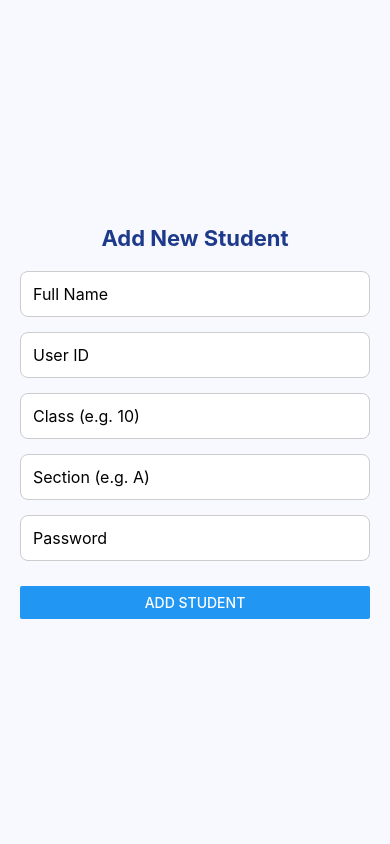
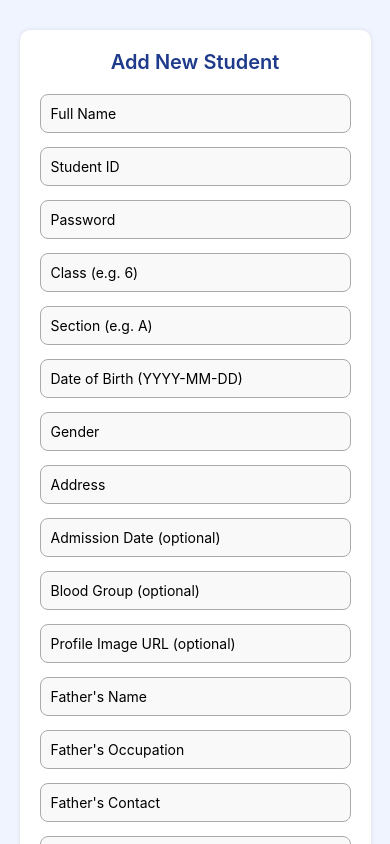
Before and after one commit to Space-IN/school-app_frontend, a React Native app: screen /AddStudentScreen in a window 390 px wide. Built offline with nearby package versions, Linux system fonts and the light colour scheme; what react-native-calendars would draw is missing.

Commit message:
feautres

```diff
--- a/screens/Admin/AddStudentScreen.js
+++ b/screens/Admin/AddStudentScreen.js
@@ -3,136 +3,183 @@ import {
   View,
   Text,
   TextInput,
+  ScrollView,
+  StyleSheet,
   Button,
-  StyleSheet,
   Alert,
-  ScrollView,
-  ActivityIndicator,
+  Dimensions,
 } from 'react-native';
 import axios from 'axios';
+import BASE_URL from '../../config/baseURL';
 
-export default function AddStudentScreen({ navigation }) {
-  const [name, setName] = useState('');
-  const [userId, setUserId] = useState('');
-  const [className, setClassName] = useState('');
-  const [section, setSection] = useState('');
-  const [password, setPassword] = useState('');
-  const [loading, setLoading] = useState(false);
+const AddStudentScreen = () => {
+  const [form, setForm] = useState({
+    name: '',
+    userId: '',
+    password: '',
+    className: '',
+    section: '',
+    dob: '',
+    gender: '',
+    address: '',
+    admissionDate: '',
+    bloodGroup: '',
+    profileImage: '',
 
-  const handleAddStudent = async () => {
-    if (!name || !userId || !className || !section || !password) {
-      Alert.alert('Validation Error', 'Please fill in all fields');
+    // ✅ Parent-related fields
+    fatherName: '',
+    fatherOccupation: '',
+    fatherContact: '',
+    motherName: '',
+    motherOccupation: '',
+    motherContact: '',
+    parentEmail: '',
+  });
+
+  const handleChange = (field, value) => {
+    setForm({ ...form, [field]: value });
+  };
+
+  const handleSubmit = async () => {
+    const requiredFields = ['name', 'userId', 'password', 'className', 'section'];
+    for (let field of requiredFields) {
+      if (!form[field]) {
+        Alert.alert('Validation Error', `Please fill in the ${field} field.`);
         return;
       }
+    }
 
+    try {
       const payload = {
-      name: name.trim(),
-      userId: userId.trim().toLowerCase(),
-      className: className.trim(),
-      section: section.trim(),
-      password: password.trim(),
+        name: form.name.trim(),
+        userId: form.userId.trim().toLowerCase(),
+        password: form.password.trim(),
+        className: form.className.trim(),
+        section: form.section.trim().toUpperCase(),
+        dob: form.dob?.trim() || '',
+        gender: form.gender?.trim() || '',
+        address: form.address?.trim() || '',
+        admissionDate: form.admissionDate?.trim() || '',
+        bloodGroup: form.bloodGroup?.trim() || '',
+        profileImage: form.profileImage?.trim() || '',
+
+        // ✅ Parent data
+        fatherName: form.fatherName?.trim() || '',
+        fatherOccupation: form.fatherOccupation?.trim() || '',
+        fatherContact: form.fatherContact?.trim() || '',
+        motherName: form.motherName?.trim() || '',
+        motherOccupation: form.motherOccupation?.trim() || '',
+        motherContact: form.motherContact?.trim() || '',
+        parentEmail: form.parentEmail?.trim() || '',
       };
 
-    console.log('📦 Sending student data:', payload);
+      const res = await axios.post(`${BASE_URL}/api/admin/add-student`, payload);
+      Alert.alert('✅ Success', res.data.message);
 
-    try {
-      setLoading(true);
-
-      const response = await axios.post('http://10.221.34.143:5000/api/admin/add-student', payload);
-
-      console.log('✅ Student added response:', response.data);
-      Alert.alert('Success', 'Student added successfully');
-
-      // Optionally reset fields
-      setName('');
-      setUserId('');
-      setClassName('');
-      setSection('');
-      setPassword('');
+      setForm({
+        name: '',
+        userId: '',
+        password: '',
+        className: '',
+        section: '',
+        dob: '',
+        gender: '',
+        address: '',
+        admissionDate: '',
+        bloodGroup: '',
+        profileImage: '',
+        fatherName: '',
+        fatherOccupation: '',
+        fatherContact: '',
+        motherName: '',
+        motherOccupation: '',
+        motherContact: '',
+        parentEmail: '',
+      });
     } catch (err) {
-      console.error('❌ Add student error:', err.response?.data || err.message);
-      Alert.alert('Error', err.response?.data?.message || 'Failed to add student');
-    } finally {
-      setLoading(false);
+      console.error('❌ Error adding student:', err);
+      Alert.alert('❌ Error', err.response?.data?.message || 'Something went wrong');
     }
   };
 
+  const fields = [
+    ['name', 'Full Name'],
+    ['userId', 'Student ID'],
+    ['password', 'Password'],
+    ['className', 'Class (e.g. 6)'],
+    ['section', 'Section (e.g. A)'],
+    ['dob', 'Date of Birth (YYYY-MM-DD)'],
+    ['gender', 'Gender'],
+    ['address', 'Address'],
+    ['admissionDate', 'Admission Date (optional)'],
+    ['bloodGroup', 'Blood Group (optional)'],
+    ['profileImage', 'Profile Image URL (optional)'],
+    // ✅ Parent Fields
+    ['fatherName', "Father's Name"],
+    ['fatherOccupation', "Father's Occupation"],
+    ['fatherContact', "Father's Contact"],
+    ['motherName', "Mother's Name"],
+    ['motherOccupation', "Mother's Occupation"],
+    ['motherContact', "Mother's Contact"],
+    ['parentEmail', 'Parent Email (optional)'],
+  ];
+
   return (
-    <ScrollView contentContainerStyle={styles.container}>
+    <ScrollView contentContainerStyle={styles.scrollContainer}>
+      <View style={styles.form}>
         <Text style={styles.title}>Add New Student</Text>
 
+        {fields.map(([field, placeholder]) => (
           <TextInput
+            key={field}
+            placeholder={placeholder}
+            value={form[field]}
+            onChangeText={(text) => handleChange(field, text)}
             style={styles.input}
-        placeholder="Full Name"
-        value={name}
-        onChangeText={setName}
-      />
-
-      <TextInput
-        style={styles.input}
-        placeholder="User ID"
-        value={userId}
-        onChangeText={setUserId}
             autoCapitalize="none"
           />
+        ))}
 
-      <TextInput
-        style={styles.input}
-        placeholder="Class (e.g. 10)"
-        value={className}
-        onChangeText={setClassName}
-      />
-
-      <TextInput
-        style={styles.input}
-        placeholder="Section (e.g. A)"
-        value={section}
-        onChangeText={setSection}
-      />
-
-      <TextInput
-        style={styles.input}
-        placeholder="Password"
-        secureTextEntry
-        value={password}
-        onChangeText={setPassword}
-      />
-
-      <View style={styles.button}>
-        {loading ? (
-          <ActivityIndicator size="small" color="#1e3a8a" />
-        ) : (
-          <Button title="Add Student" onPress={handleAddStudent} />
-        )}
+        <Button title="Add Student" onPress={handleSubmit} color="#1e3a8a" />
       </View>
     </ScrollView>
   );
-}
+};
+
+export default AddStudentScreen;
+
+const { width } = Dimensions.get('window');
 
 const styles = StyleSheet.create({
-  container: {
+  scrollContainer: {
+    flexGrow: 1,
+    paddingVertical: 30,
+    backgroundColor: '#f0f4ff',
+  },
+  form: {
+    width: width > 400 ? 350 : '90%',
+    alignSelf: 'center',
+    backgroundColor: '#fff',
     padding: 20,
-    backgroundColor: '#f8f9ff',
-    flexGrow: 1,
-    justifyContent: 'center',
+    borderRadius: 10,
+    elevation: 3,
+    shadowColor: '#000',
+    shadowOpacity: 0.1,
+    shadowRadius: 4,
   },
   title: {
-    fontSize: 22,
+    fontSize: 20,
+    fontWeight: '600',
     marginBottom: 20,
     color: '#1e3a8a',
-    fontWeight: 'bold',
     textAlign: 'center',
   },
   input: {
     borderWidth: 1,
-    borderColor: '#ccc',
-    marginBottom: 15,
-    padding: 12,
+    borderColor: '#aaa',
     borderRadius: 8,
-    fontSize: 16,
-    backgroundColor: '#fff',
-  },
-  button: {
-    marginTop: 10,
+    padding: 10,
+    marginBottom: 14,
+    backgroundColor: '#f9f9f9',
   },
 });
--- a/screens/StudentParent/homescreen/StudentParentHome.js
+++ b/screens/StudentParent/homescreen/StudentParentHome.js
@@ -6,8 +6,6 @@ import {
   StyleSheet,
   Alert,
   TouchableOpacity,
-  Image,
-  Dimensions,
   ScrollView,
   useWindowDimensions,
 } from 'react-native';
@@ -15,26 +13,18 @@ import { Ionicons } from '@expo/vector-icons';
 import { useRoute, useNavigation } from '@react-navigation/native';
 import ProfileHeader from '../../../components/ProfileHeader';
 import axios from 'axios';
-
-
-const imageFiles = [
-  require('../../../assets/class.png'),
-  require('../../../assets/library.png'),
-  require('../../../assets/event.png'),
-  require('../../../assets/computerlab.png'),
-  require('../../../assets/sciencelab.png'),
-  require('../../../assets/boarding.png'),
-];
+import { academicCalendar } from '../../../data/academicCalendar';
+import PosterCarousel from '../../../components/PosterCarousel';
 
 export default function StudentParentHome() {
   const route = useRoute();
   const navigation = useNavigation();
   const scrollRef = useRef(null);
   const { width: screenWidth } = useWindowDimensions();
-  const [events, setEvents] = useState([]);
 
   const [currentIndex, setCurrentIndex] = useState(0);
   const [subjects, setSubjects] = useState([]);
+  const [posterCount, setPosterCount] = useState(1); // Will update when posters are loaded
 
   const params = route.params || {};
   const { studentName, className, section, userId } = params;
@@ -87,27 +77,14 @@ export default function StudentParentHome() {
     });
   }, [navigation]);
 
-  // 🔁 Auto-scroll carousel
-  useEffect(() => {
-    const interval = setInterval(() => {
-      const nextIndex = (currentIndex + 1) % imageFiles.length;
-      scrollRef.current?.scrollTo({
-        x: nextIndex * screenWidth,
-        animated: true,
-      });
-      setCurrentIndex(nextIndex);
-    }, 4000);
-    return () => clearInterval(interval);
-  }, [currentIndex, screenWidth]);
-
-  // 🔄 Fetch subjects for class + section
+  // 🔄 Fetch subjects
   useEffect(() => {
     const fetchSubjects = async () => {
       if (!className || !section) return;
 
       try {
         const res = await axios.get(
-          `http://10.221.34.143:5000/api/admin/subjects/class/${className}/section/${section}`
+          `http://10.221.34.140:5000/api/admin/subjects/class/${className}/section/${section}`
         );
         setSubjects(res.data || []);
       } catch (err) {
@@ -118,98 +95,22 @@ export default function StudentParentHome() {
     fetchSubjects();
   }, [className, section]);
 
-
-
-  useEffect(() => {
-  const fetchEvents = async () => {
-    try {
-      const response = await axios.get('http://10.221.34.143:5000/api/events');
-      setEvents(response.data || []);
-    } catch (err) {
-      console.error('Failed to fetch events:', err.message);
-    }
-  };
-
-  fetchEvents();
-}, []);
-
-
   const today = new Date().toISOString().split('T')[0];
-const todayEvents = events.filter((event) => {
-  const eventDate = new Date(event.date).toISOString().split('T')[0];
-  return eventDate === today;
-});
-
+  const todayEvents = academicCalendar.filter((item) => item.date === today);
 
   return (
     <ScrollView style={styles.container}>
       <TouchableOpacity
         activeOpacity={0.8}
-        onPress={() =>
-          navigation.navigate('StudentProfile', {
-            profile: profileData,
-          })
-        }
+        onPress={() => navigation.navigate('StudentProfile', { profile: profileData })}
       >
-        <ProfileHeader
-          nameOrId={displayName}
-          className={className}
-          section={section}
-        />
+        <ProfileHeader nameOrId={displayName} className={className} section={section} />
       </TouchableOpacity>
 
-      <Text style={styles.sliderHeading}>Campus Highlights</Text>
 
-      <View>
-        <ScrollView
-          ref={scrollRef}
-          horizontal
-          pagingEnabled
-          showsHorizontalScrollIndicator={false}
-          onScroll={(e) => {
-            const index = Math.round(e.nativeEvent.contentOffset.x / screenWidth);
-            setCurrentIndex(index);
-          }}
-          scrollEventThrottle={16}
-        >
-          {imageFiles.map((img, index) => (
-            <Image
-              key={index}
-              source={img}
-              style={{ width: screenWidth, height: screenWidth * 0.6 }}
-              resizeMode="cover"
-            />
-          ))}
-        </ScrollView>
 
-        <TouchableOpacity style={[styles.navButton, { left: 10 }]} onPress={() => {
-          const prev = (currentIndex - 1 + imageFiles.length) % imageFiles.length;
-          scrollRef.current?.scrollTo({ x: prev * screenWidth, animated: true });
-          setCurrentIndex(prev);
-        }}>
-          <Ionicons name="chevron-back-circle" size={36} color="#2563eb" />
-        </TouchableOpacity>
-
-        <TouchableOpacity style={[styles.navButton, { right: 10 }]} onPress={() => {
-          const next = (currentIndex + 1) % imageFiles.length;
-          scrollRef.current?.scrollTo({ x: next * screenWidth, animated: true });
-          setCurrentIndex(next);
-        }}>
-          <Ionicons name="chevron-forward-circle" size={36} color="#2563eb" />
-        </TouchableOpacity>
-
-        <View style={styles.dotsContainer}>
-          {imageFiles.map((_, index) => (
-            <View
-              key={index}
-              style={[
-                styles.dot,
-                { backgroundColor: index === currentIndex ? '#2563eb' : '#ccc' },
-              ]}
-            />
-          ))}
-        </View>
-      </View>
+      {/* ✅ New PosterCarousel replaces hardcoded image carousel */}
+      <PosterCarousel />
 
       <Text style={styles.sectionTitle}>My Subjects</Text>
 
@@ -249,42 +150,18 @@ const todayEvents = events.filter((event) => {
           <Text style={styles.noEvent}>No events for today.</Text>
         )}
       </View>
-
-
-
-
     </ScrollView>
   );
 }
 
 const styles = StyleSheet.create({
-  container: {
-    flex: 1,
-    backgroundColor: '#fff',
-  },
+  container: { flex: 1, backgroundColor: '#fff' },
   sliderHeading: {
     fontSize: 18,
     fontWeight: 'bold',
     color: '#000',
     marginVertical: 12,
     paddingHorizontal: 12,
-  },
-  navButton: {
-    position: 'absolute',
-    top: '35%',
-    zIndex: 2,
-    backgroundColor: 'transparent',
-  },
-  dotsContainer: {
-    flexDirection: 'row',
-    justifyContent: 'center',
-    marginTop: 8,
-  },
-  dot: {
-    width: 8,
-    height: 8,
-    borderRadius: 4,
-    marginHorizontal: 4,
   },
   sectionTitle: {
     fontSize: 18,
```
Also changed, not shown: navigation/AppNavigator.js (+5 -4 lines), screens/Admin/AdminDashboard.js (+10 -7 lines). Lines whose indentation alone changed are shown as unchanged.
